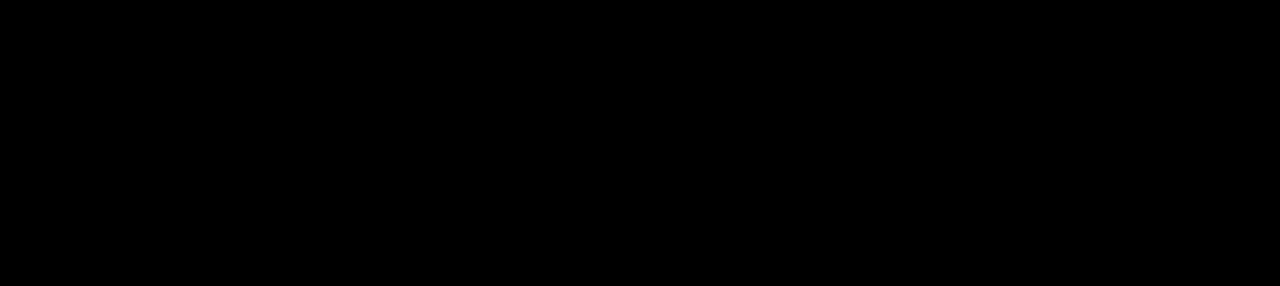
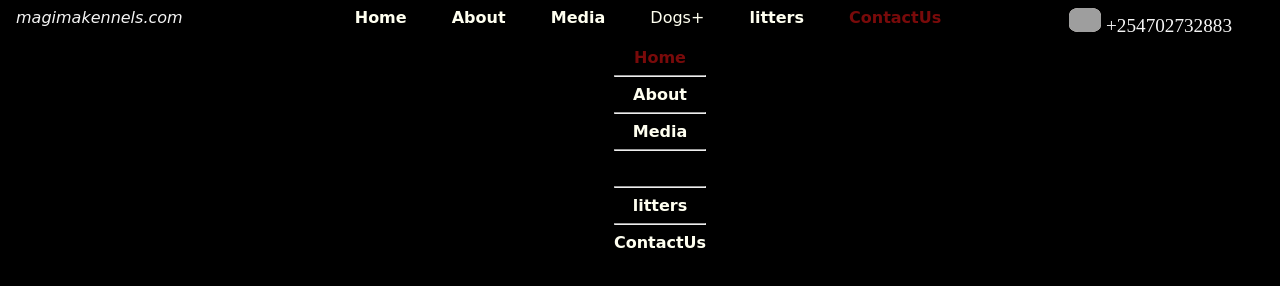
Before and after one commit to keithkirui91/theMagimKennelsWebsite, a plain HTML site: page contact.html in a window 1280 px wide. Drawn offline with nearby package versions, Linux system fonts and the light colour scheme; grey boxes are pictures that could not be loaded.

Commit message:
update contact.html
Add links list

```diff
--- a/contact.html
+++ b/contact.html
@@ -22,3 +22,66 @@
 
 
 </head>
+<body>
+    <a href="index.html" class="href">
+    <div class="siteDiv"><i>magimakennels.com</i></div>
+    </a>
+    <div class="numberDiv"><img class="callus-img" src="https://img.icons8.com/dotty/80/000000/cell-phone.png"/> +254702732883</div>
+    <div class="m-menu">
+
+        <ul id=menu>
+        <div class="s-li">
+            <li><a  href="index.html" class="">Home</a></li>
+            <li><a href="about.html" class="">About</a></li>
+            <li><a href="media.html" class="">Media</a></li>
+            <div class="dropdown">
+                <li class="drop">Dogs+</li>
+                <div class="dropdown-content">
+                  <a href="hounds.html">Bloodhound</a>
+                  <a href="gsd.html">GermanShepherd</a>
+                </div>
+              </div>
+              <li><a href="litters.html" class="">litters</a></li>
+
+            <li><a class="current"href="contact.html" class="">ContactUs</a></li>
+
+
+        </div>
+
+    </ul>
+    </div>
+
+    <button class="toggler" onclick = "toggler()">=<br>=</button>
+
+    <div id ="dropdownDiv">
+
+        <div class="m-menu">
+
+            <ul id=maindropmenu>
+            <div class="maindrop-li">
+                <li><a class="current" href="index.html" class="">Home</a></li>
+                <hr>
+                <li><a href="about.html" class="">About</a></li>
+                <hr>
+                <li><a href="media.html" class="">Media</a></li>
+                <hr>
+                <div class="dropdown">
+                    <li class="drop">Dogs+</li>
+                    <div class="dropdown-content">
+                      <a href="hounds.html">Bloodhound</a>
+                      <a href="gsd.html">GermanShepherd</a>
+                    </div>
+                  </div>
+                  <hr>
+                  <li><a href="litters.html" class="">litters</a></li>
+                  <hr>
+
+                <li><a href="contact.html" class="">ContactUs</a></li>
+
+
+            </div>
+
+        </ul>
+        </div>
+
+    </div>
```
